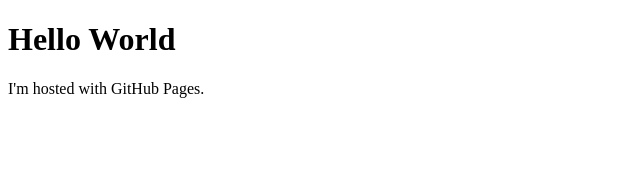
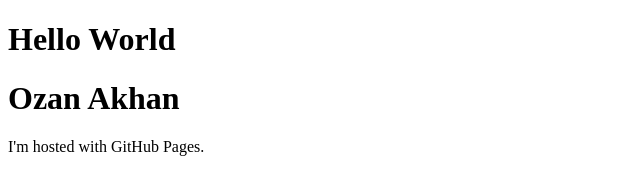
Before and after one commit to znkhn/znkhn.github.io, a plain HTML site: page index.html in a window 1280 px wide. Shown: the whole page, without its empty margins (0-640 px from the left). Drawn offline with Linux system fonts and the light colour scheme.

Commit message:
Update index.html
Second Commit

```diff
--- a/index.html
+++ b/index.html
@@ -2,6 +2,8 @@
 <html>
 <body>
 <h1>Hello World</h1>
+<h1>Ozan Akhan</h1>
+
 <p>I'm hosted with GitHub Pages.</p>
 </body>
 </html>
```
